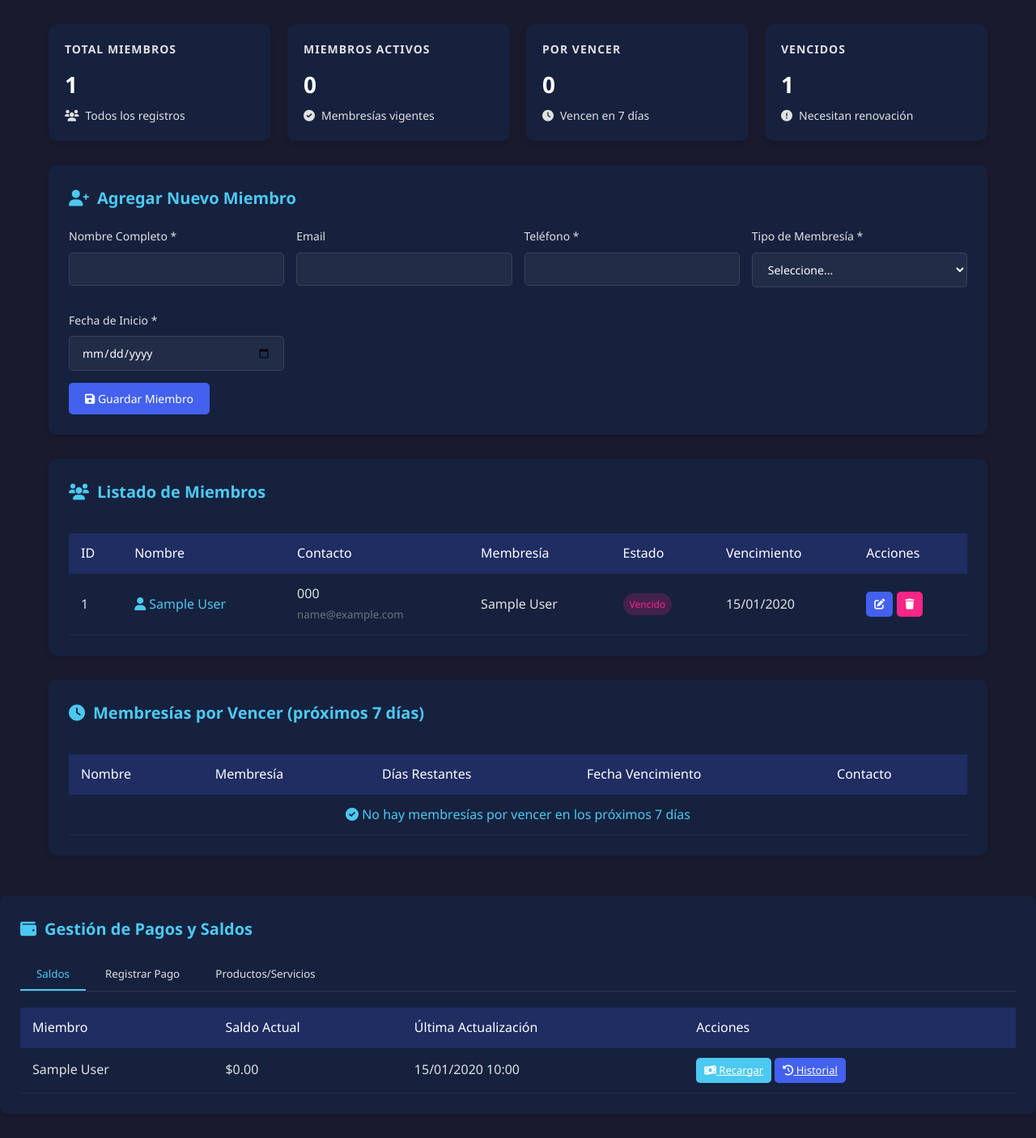
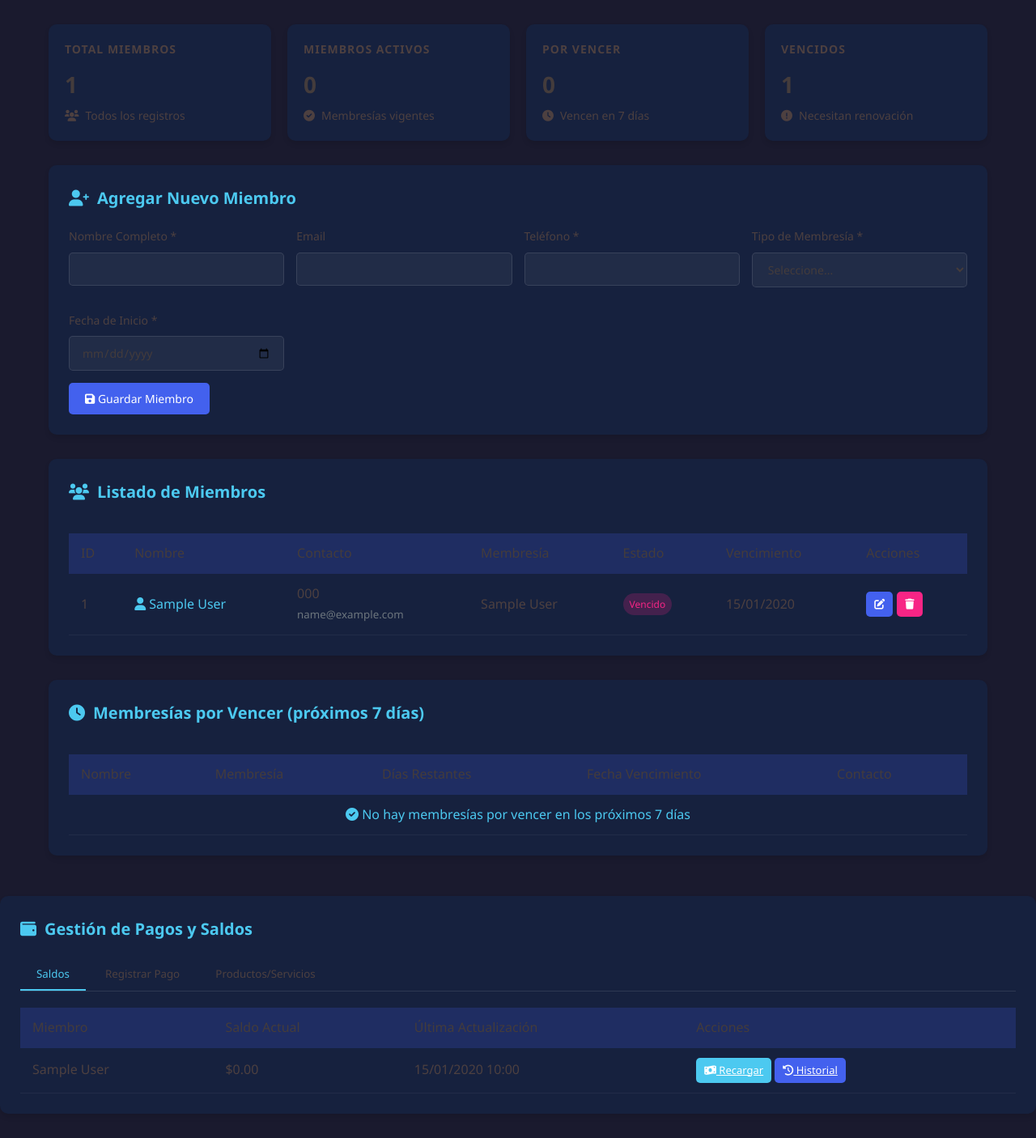
Before and after one commit to Llimon90/ontrol-membresias-gym, a PHP site: page / in a window 1280 px wide. Shown: the part 81-1487 px from the top of the page at 81% size. Run offline with PHP 8.4, Linux system fonts and the light colour scheme; tables that the repository leaves empty or names only in its code hold one stand-in row (values such as "Sample post").

Commit message:
reestructura de proyecto

```diff
--- a/index.php
+++ b/index.php
@@ -86,8 +86,8 @@ $members = $pdo->query("SELECT m.*, ms.name AS membership_name
       --gray: #6c757d;
       --bg-dark: #1a1a2e;
       --bg-card: #16213e;
-      --text-primary: #ffffff;
-      --text-secondary: #e2e2e2;
+      --text-primary: #443c3cff;
+      --text-secondary: #4d4040ff;
     }
 
     * {
--- a/member_profile.php
+++ b/member_profile.php
@@ -66,8 +66,8 @@ $membership_status = ($end_date < $today) ? 'Vencida' : 'Activa';
       --gray: #6c757d;
       --bg-dark: #1a1a2e;
       --bg-card: #16213e;
-      --text-primary: #7a6b6bff;
-      --text-secondary: #6e6363ff;
+      --text-primary: #ffffff;
+      --text-secondary: #e2e2e2;
     }
 
     * {
```
